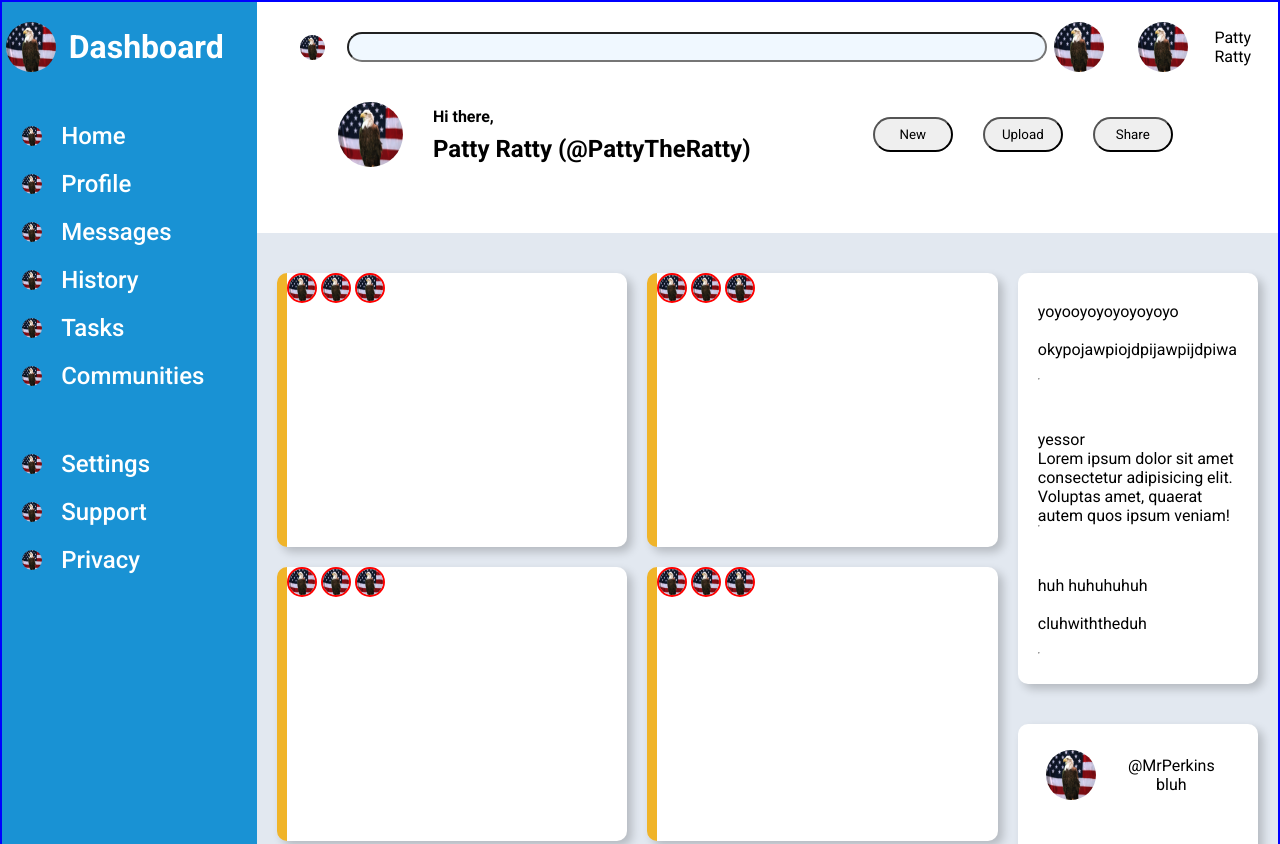
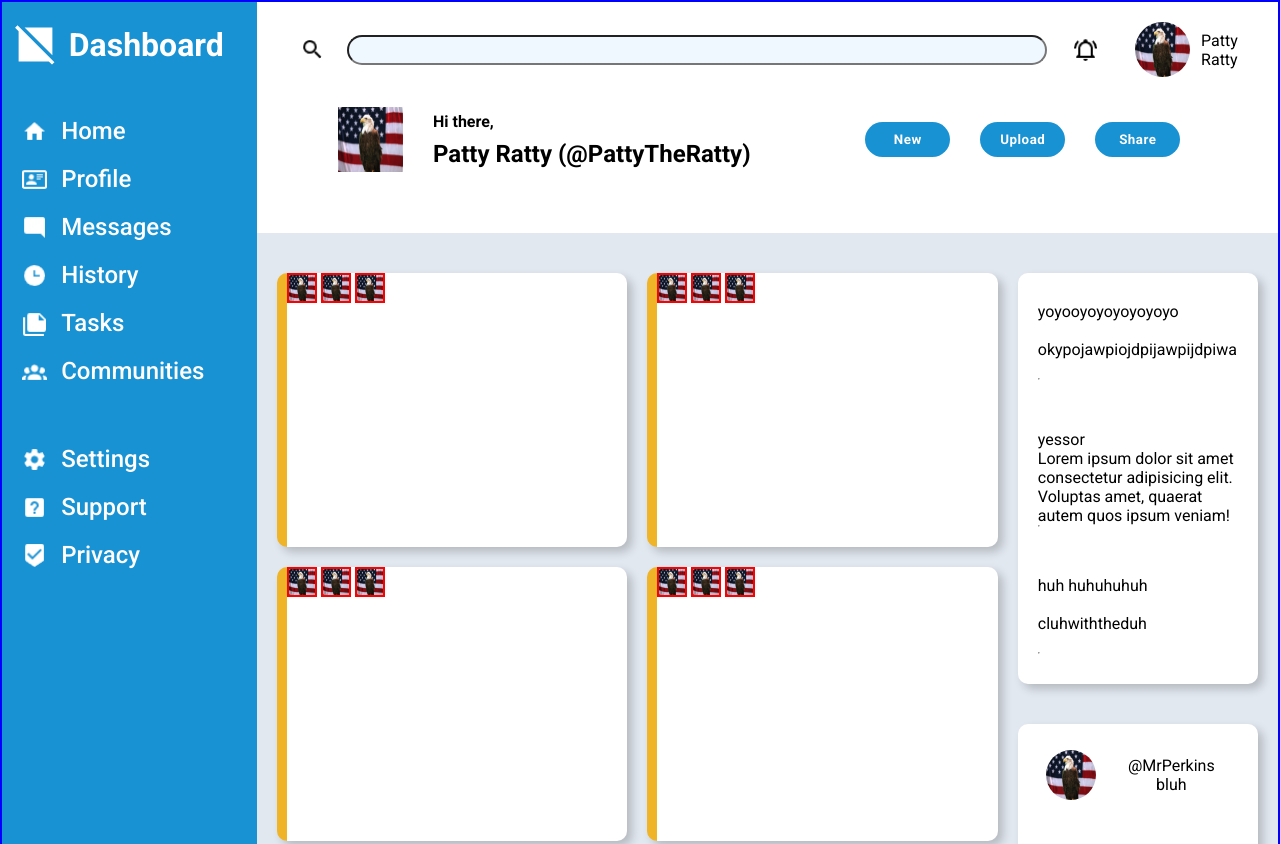
Before and after one commit to PattyTheRattyy/admin-dashboard, a plain HTML site: page index.html in a window 1280 px wide. Shown: the top 844 px of the page. Drawn offline with Linux system fonts and the light colour scheme.

Commit message:
Add icons

```diff
--- a/index.html
+++ b/index.html
@@ -19,7 +19,7 @@
         <div class="top-row-left">
           <img
             id="search-icon"
-            src="images/freebird.webp"
+            src="icons/search.png"
             alt="magnifying glass search icon"
           />
           <input type="search" name="search" id="search" />
@@ -28,10 +28,11 @@
         <div class="top-row-right">
           <img
             id="bell-icon"
-            src="images/freebird.webp"
+            src="icons/notification.png"
             alt="notifications bell icon"
           />
           <img
+            class="header-right-pfp"
             id="profile-pic"
             src="images/freebird.webp"
             alt="your profile picture"
@@ -62,46 +63,46 @@
     </div>
     <div class="sidebar">
       <div class="logo">
-        <img src="images/freebird.webp" alt="" />
+        <img src="icons/square-off.svg" alt="" />
         <p>Dashboard</p>
       </div>
 
       <div class="icon-p-sidebar">
-        <img class="icon-img-sidebar" src="images/freebird.webp" alt="" />
+        <img class="icon-img-sidebar" src="icons/home.png" alt="" />
         <p>Home</p>
       </div>
       <div class="icon-p-sidebar">
-        <img class="icon-img-sidebar" src="images/freebird.webp" alt="" />
+        <img class="icon-img-sidebar" src="icons/profile.png" alt="" />
         <p>Profile</p>
       </div>
       <div class="icon-p-sidebar">
-        <img class="icon-img-sidebar" src="images/freebird.webp" alt="" />
+        <img class="icon-img-sidebar" src="icons/messages.png" alt="" />
         <p>Messages</p>
       </div>
       <div class="icon-p-sidebar">
-        <img class="icon-img-sidebar" src="images/freebird.webp" alt="" />
+        <img class="icon-img-sidebar" src="icons/history.png" alt="" />
         <p>History</p>
       </div>
       <div class="icon-p-sidebar">
-        <img class="icon-img-sidebar" src="images/freebird.webp" alt="" />
+        <img class="icon-img-sidebar" src="icons/tasks.png" alt="" />
         <p>Tasks</p>
       </div>
       <div class="icon-p-sidebar">
-        <img class="icon-img-sidebar" src="images/freebird.webp" alt="" />
+        <img class="icon-img-sidebar" src="icons/communities.png" alt="" />
         <p>Communities</p>
       </div>
 
       <div class="lower-sidebar">
         <div class="icon-p-sidebar">
-          <img class="icon-img-sidebar" src="images/freebird.webp" alt="" />
+          <img class="icon-img-sidebar" src="icons/settings.png" alt="" />
           <p>Settings</p>
         </div>
         <div class="icon-p-sidebar">
-          <img class="icon-img-sidebar" src="images/freebird.webp" alt="" />
+          <img class="icon-img-sidebar" src="icons/support.png" alt="" />
           <p>Support</p>
         </div>
         <div class="icon-p-sidebar">
-          <img class="icon-img-sidebar" src="images/freebird.webp" alt="" />
+          <img class="icon-img-sidebar" src="icons/privacy.png" alt="" />
           <p>Privacy</p>
         </div>
       </div>
--- a/style.css
+++ b/style.css
@@ -51,11 +51,8 @@ body {
 }
 
 img {
-    width: 50px;
-    height: 50px;
-    border-radius: 50%;
+    height: 100px;
 }
-
 
 
 
@@ -85,6 +82,12 @@ img {
 
 }
 
+.logo > img {
+    height: 45px;
+    margin-left: 7px;
+
+}
+
 
 
 .icon-p-sidebar {
@@ -103,9 +106,9 @@ img {
 }
 
 .icon-img-sidebar {
-    width: 20px;
-    height: 20px;
-    border-radius: 50%;
+    width: 25px;
+    height: 25px;
+
 }
 
 .icon-p-sidebar > p {
@@ -146,7 +149,6 @@ img {
     place-items: center;
     grid-template-columns: 1fr 1fr 1fr;
     grid-template-rows: 1fr;
-    column-gap: 20px;
 
 }
 
@@ -163,6 +165,22 @@ input[type="search"]{
     background-color: aliceblue;
     border-radius: 25px;
     margin-left: 40px;
+
+}
+
+#bell-icon {
+    height: 25px;
+    width: 25px;
+    border-radius: 50%;
+}
+
+#profile-pic {
+    height: 55px;
+    width: 55px;
+    border-radius: 50%;
+
+    margin-left: 10px;
+    margin-right: 10px;
 
 }
 
@@ -229,9 +247,15 @@ input[type="search"]{
 }
 
 button {
-    width: 80px;
+    width: 85px;
     height: 35px;
     border-radius: 25px;
+    border: 0px;
+
+    background-color: #1992d4;
+    color: white;
+    font-weight: 700;
+    letter-spacing: 0.5px;
 }
 
 
```
Also changed, not shown: icons/communities.png (added), icons/dashboard-project.png (added), icons/details.png (added), icons/history.png (added), icons/home.png (added), icons/messages.png (added), icons/notification.png (added), icons/privacy.png (added), icons/profile.png (added), icons/search.png (added), icons/settings.png (added), icons/share.png (added), icons/square-off.svg (added), icons/star.png (added), 2 more files.
